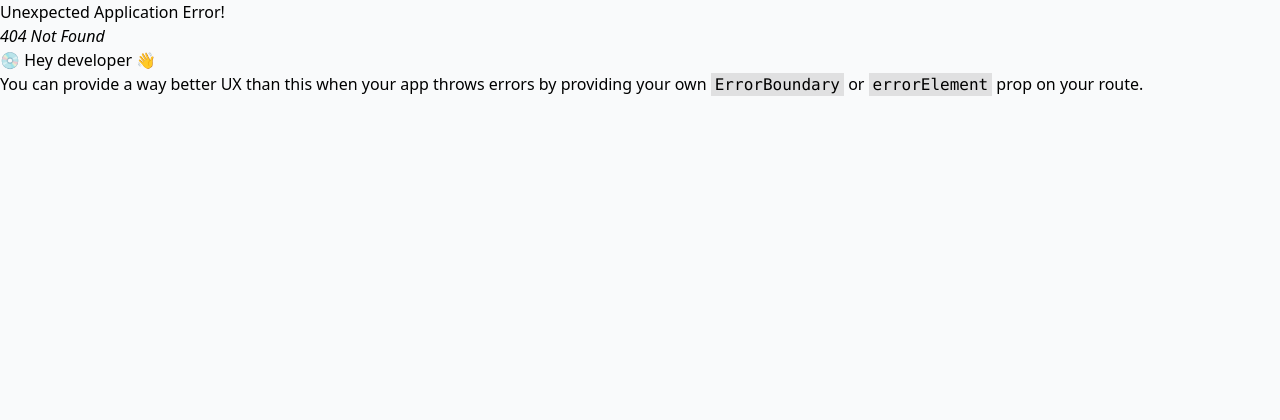
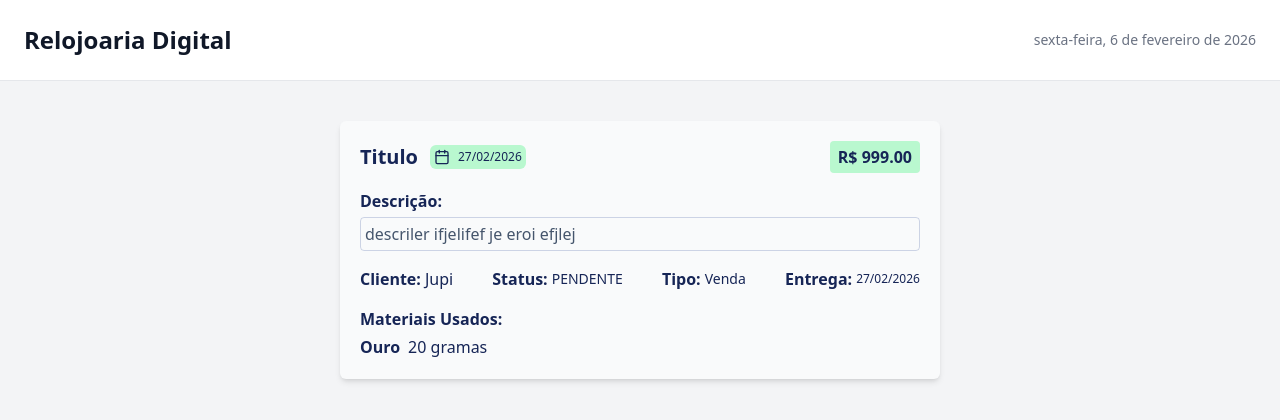
Before and after one commit to MarcosSC00/relojoaria-frontend, a React (Vite) app: page /services/1/details in a window 1280 px wide. Before the commit this address had no page. Shown: the top 420 px of the page. Built offline with nearby package versions, Linux system fonts and the light colour scheme; sample sign-in values are in the browser's storage.

Commit message:
criação da página de detalhes da task

```diff
--- a/src/components/table.tsx
+++ b/src/components/table.tsx
@@ -3,6 +3,7 @@ import {
   ChevronRight,
   ChevronsLeft,
   ChevronsRight,
+  Eye,
   Pen,
   Trash2,
 } from "lucide-react";
@@ -81,6 +82,12 @@ export function Table({data, onDelete, children, onEdit, headElements, columns}:
                 >
                   <Trash2 width={16}/>
                 </button>
+                <button
+                  className="p-1 rounded-sm bg-green-600 text-xs
+                  font-bold text-gray-200 hover:bg-green-700"
+                >
+                  <Eye width={16}/>
+                </button>
               </div>
             </td>
           </tr>
--- /dev/null
+++ b/src/pages/TaskDetails.tsx
@@ -0,0 +1,55 @@
+import { Calendar } from "lucide-react";
+import { Header } from "../components/header";
+
+export function TaskDetails() {
+    return(
+        <div className="flex flex-col min-h-screen bg-gray-100">
+            <Header title="Relojoaria Digital"/>
+            <div className="flex flex-col w-[80%] md:w-[600px] gap-4 text-blue-950 rounded-md shadow-md bg-gray-50 mx-auto mt-10 p-5">
+                <div className="flex justify-between items-center">
+                    <div className="flex items-center gap-3">
+                        <h2 className="text-xl font-bold">Titulo</h2>
+                        <div className="flex gap-2 items-center bg-green-200 p-1 rounded-md">
+                            <Calendar size={16}/>
+                            <span className="text-xs font-medium">27/02/2026</span>
+                        </div>
+                    </div>
+                    <span className="py-1 px-2 rounded-sm bg-green-200 font-bold">R$ 999.00</span>
+                </div>
+                <div className="flex flex-col gap-1">
+                    <h4 className="text-md font-semibold">Descrição:</h4>
+                    <p className="border border-blue-900/20 rounded-sm p-1 text-slate-600">descriler ifjelifef je eroi efjlej</p>
+                </div>
+                <div className="flex items-center justify-between">
+                    <div className="flex items-center gap-1">
+                        <h4 className="text-md font-semibold">Cliente:</h4>
+                        <span className="capitalize">jupi</span>
+                    </div>
+                    <div className="flex items-center gap-1">
+                        <h4 className="text-md font-semibold">Status:</h4>
+                        <span className="text-sm">PENDENTE</span>
+                    </div>
+                    <div className="flex items-center gap-1">
+                        <h4 className="text-md font-semibold">Tipo:</h4>
+                        <span className="text-sm">Venda</span>
+                    </div>
+                    <div className="flex items-center gap-1">
+                        <h4 className="text-md font-semibold">Entrega:</h4>
+                        <div className="flex gap-2 items-center">
+                            <span className="text-xs font-medium">27/02/2026</span>
+                        </div>
+                    </div>
+                </div>
+                <div className="flex flex-col gap-1">
+                    <h4 className="text-md font-semibold">Materiais Usados:</h4>
+                    <div className="flex items-center justify-between">
+                        <div className="flex gap-2">
+                            <h4 className="font-semibold">Ouro</h4>
+                            <span>20 gramas</span>
+                        </div>
+                    </div>
+                </div>
+            </div>
+        </div>
+    )
+}
--- a/src/routes.tsx
+++ b/src/routes.tsx
@@ -6,6 +6,7 @@ import { Product } from "./pages/Products";
 import {ProtectedRoute} from "./components/protectedroutes"
 import { Tasks } from "./pages/Tasks";
 import { Stock } from "./pages/Stock";
+import { TaskDetails } from "./pages/TaskDetails";
 
 export const router = createBrowserRouter([
   {
@@ -41,6 +42,14 @@ export const router = createBrowserRouter([
       <ProtectedRoute requiredProfile="ADMIN">
         <Tasks/>
       </ProtectedRoute>
+    ),
+  },
+  {
+    path: "/services/:id/details",
+    element: (
+      <ProtectedRoute>
+        <TaskDetails />
+      </ProtectedRoute>
     )
   },
   {
```
